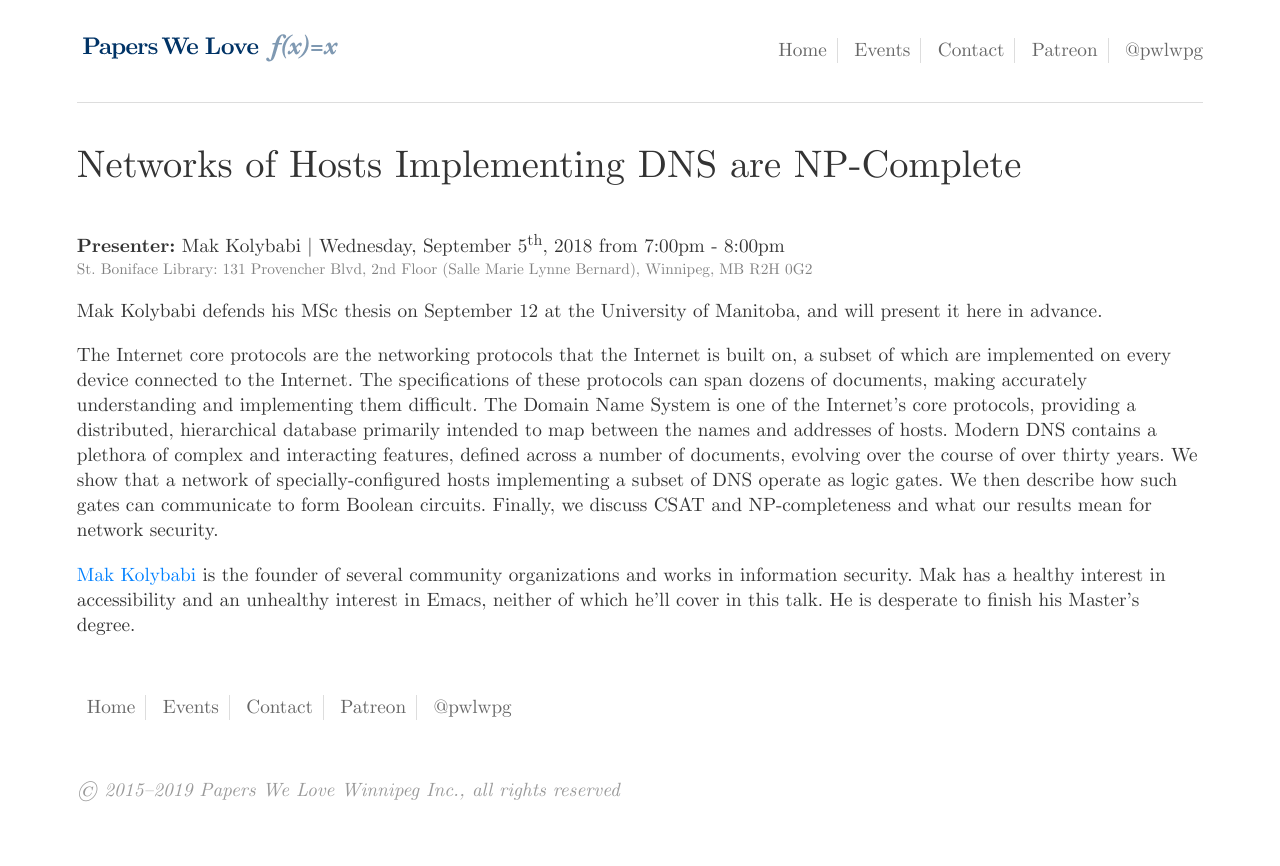
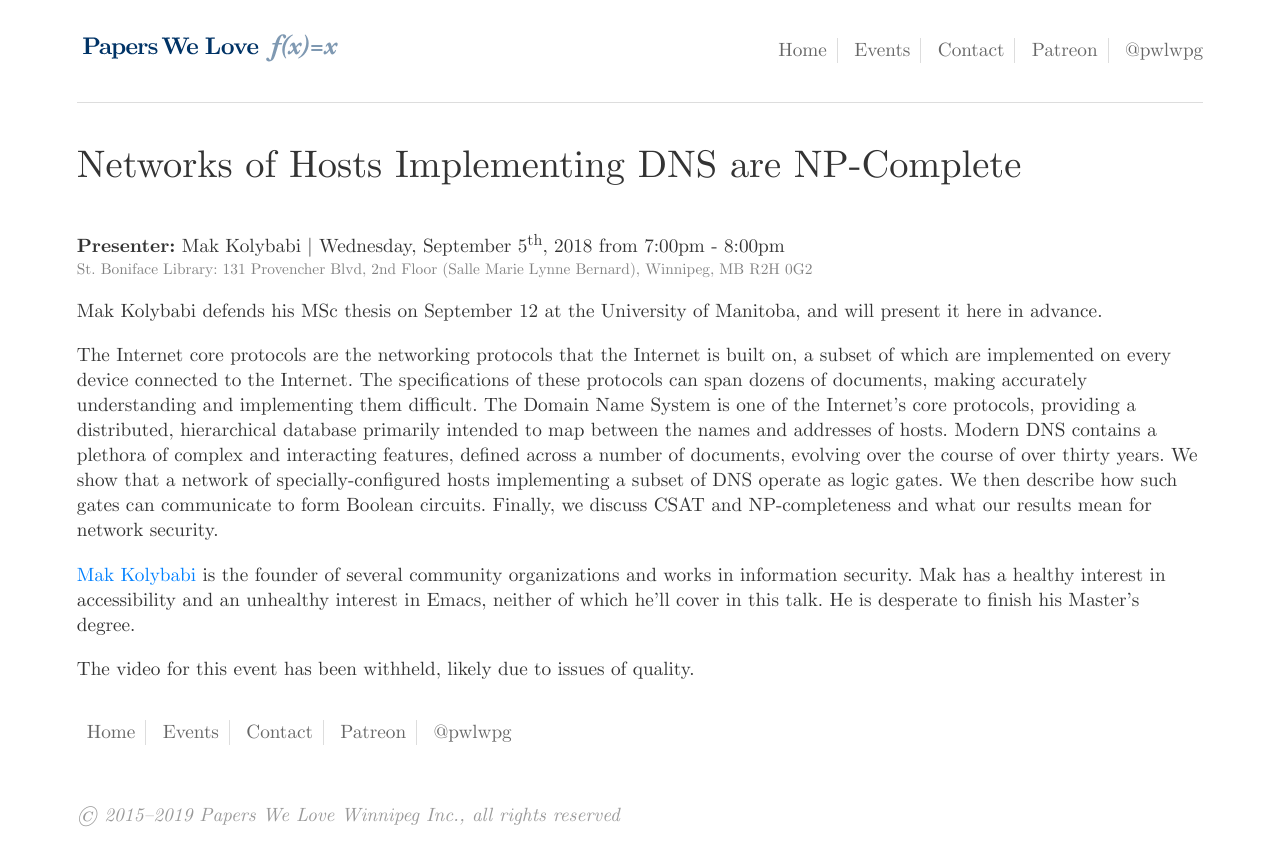
Before and after one commit to pwlwpg/pwlwpg.github.io, a Jekyll site: the page built from _events/2018-09-05-mak-kolybabi.md, in a window 1280 px wide. Shown: the top 866 px of the page. Built offline with Jekyll 4.4.1, drawn with Linux system fonts in a browser that asks for light colours.

Commit message:
Update previous event.

```diff
--- a/_events/2018-09-05-mak-kolybabi.md
+++ b/_events/2018-09-05-mak-kolybabi.md
@@ -5,7 +5,8 @@ presenter: Mak Kolybabi
 date:      2018-09-05
 time:      7:00pm - 8:00pm
 location:  library-stb
-upcoming:  true
+upcoming:  false
+video:     withheld
 ---
 
 Mak Kolybabi defends his MSc thesis on September 12 at the University of Manitoba, and will present it here in advance.
```
